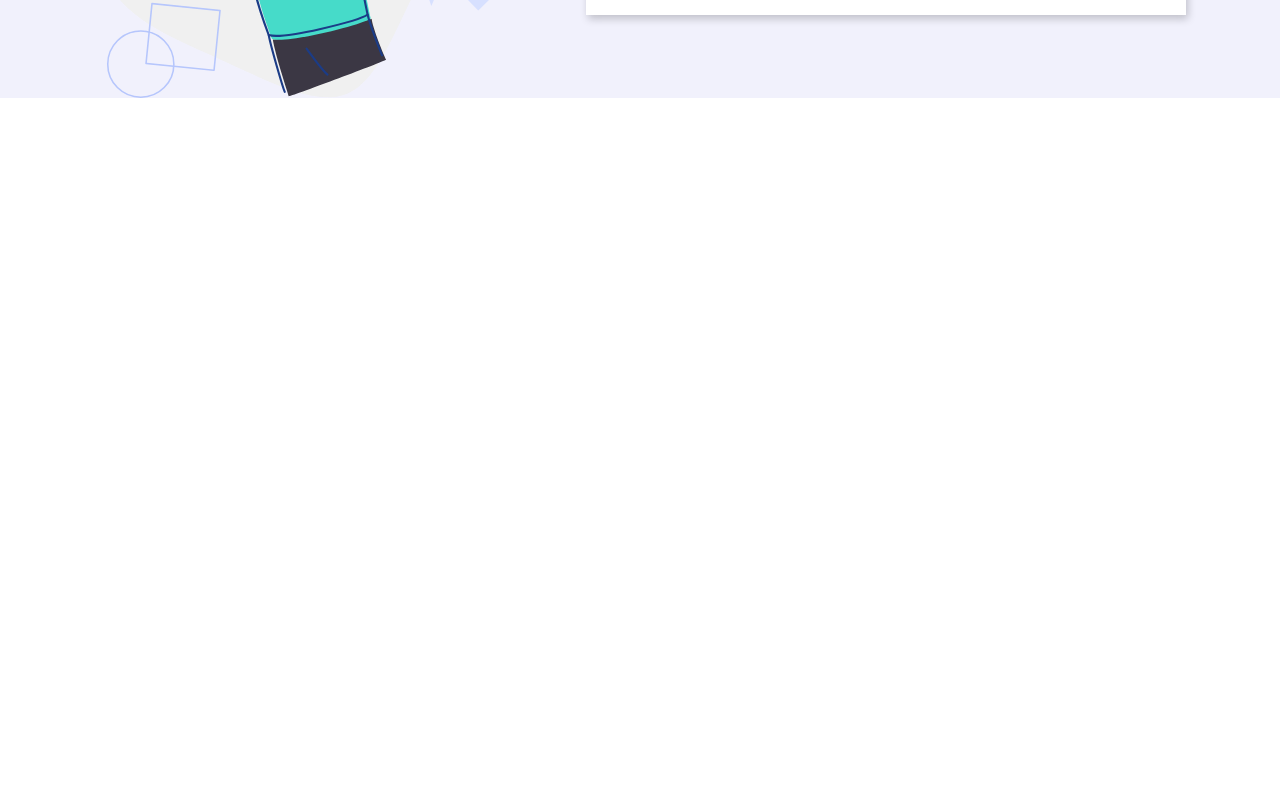
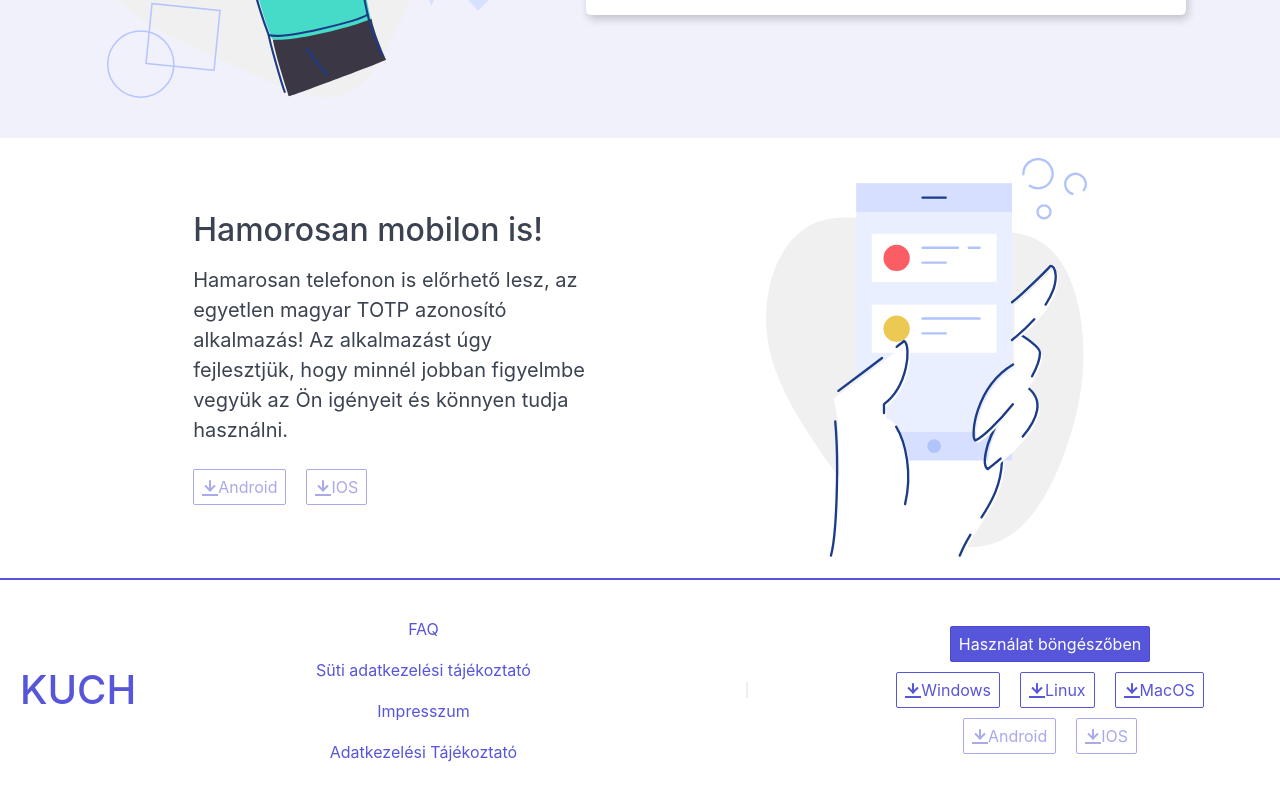
Before and after one commit to kuch-app/website, a React (Vite) app: page / in a window 1280 px wide. Shown: the part 1488-2288 px from the top of the page. Before the commit the page ends 1586 px from the top, so only its background shows below. Built offline with nearby package versions, Linux system fonts and the light colour scheme.

Commit message:
landing page -> + mobile

```diff
--- a/src/App.jsx
+++ b/src/App.jsx
@@ -4,6 +4,7 @@ import Navbar from "./components/Navbar";
 import Landing from "./components/Landing";
 import WhyUs from "./components/WhyUs";
 import Footer from "./components/Footer";
+import Mobile from "./components/mobile";
 
 
 export default () => (
@@ -11,6 +12,7 @@ export default () => (
     <Navbar/>
     <Landing/>
     <WhyUs/>
-    {/* <Footer/> */}
+    <Mobile/>
+    <Footer/>
   </>
 );
--- a/src/Web.jsx
+++ b/src/Web.jsx
@@ -112,7 +112,7 @@ function App() {
                                 <li key={index}>
                                     <div className="card cardelem">
                                         <h2>{code.otp}</h2>
-                                        <p className="text-small">{code.name}</p>
+                                        <p className="text-small"><i class="icon icon-people"></i> {code.name}</p>
                                         <div className="buttons">
                                             <button
                                                 className="btn my"
@@ -123,8 +123,7 @@ function App() {
                                             <button
                                                 className="btn btn-error"
                                                 onClick={() => openDeleteModal(code)}
-                                            >
-                                                Törlés
+                                            ><i class="icon icon-delete"></i>
                                             </button>
                                         </div>
                                     </div>
--- a/src/components/Footer.jsx
+++ b/src/components/Footer.jsx
@@ -1,24 +1,35 @@
 import React from "react";
+import "../public/styles/footer.css"
 
 const navigateToWeb = () => {
     window.location.href = '/web.html';
 };
 
 const Footer = () => (
-    <div className="navbar">
-        <div className="navbar-front">
-        <a href="/">
+    <div className="navbar-f">
+        <div className="navbar-front-f">
+        <a href="/website/">
             <h1>KUCH</h1>
         </a>
         </div>
-        <div className="navbar-center">
-            <a onClick={navigateToWeb}>A Kuchról</a>
-            <a onClick={navigateToWeb}>FAQ</a>
-            <a onClick={navigateToWeb}>Adatkezelési Tájékoztató</a>
+        <div className="navbar-center-f">
+            <button class="btn btn-link">FAQ</button>
+            <button class="btn btn-link">Süti adatkezelési tájékoztató</button>
+            <button class="btn btn-link">Impresszum</button>
+            <button class="btn btn-link">Adatkezelési Tájékoztató</button>
         </div>
-        <div className="navbar-end">
-            <button className="main-button" onClick={navigateToWeb}>Használat böngészőben</button>
-            <button>Alkalmazás letöltése</button>
+        <div class="divider-vert"></div>
+        <div className="navbar-end-f">
+            <button className="btn btn-primary" onClick={navigateToWeb}>Használat böngészőben</button>
+            <div className="buttons">
+                <button className="btn"><i class="icon icon-download"/>Windows</button>
+                <button className="btn"><i class="icon icon-download"/>Linux</button>
+                <button className="btn"><i class="icon icon-download"/>MacOS</button>
+            </div>
+            <div className="buttons">
+                <button className="btn disabled"><i class="icon icon-download"/>Android</button>
+                <button className="btn disabled"><i class="icon icon-download"/>IOS</button>
+            </div>
         </div>
     </div>
 );
--- a/src/components/Landing.jsx
+++ b/src/components/Landing.jsx
@@ -12,7 +12,7 @@ const Landing = () => (
         </h1>
         <div className="buttons">
             <button className="btn btn-primary btn-lg" onClick={navigateToWeb}>Használat böngészőben</button>
-            <button className="btn btn-lg">Alkalmazás letöltése</button>
+            <button className="btn btn-lg"><i class="icon icon-download"></i> Alkalmazás letöltése</button>
         </div>
         <img className="landing-img" src={illSvg} alt="Illustration" />
     </div>
--- /dev/null
+++ b/src/components/Mobile.jsx
@@ -0,0 +1,21 @@
+import React from "react";
+import illSvg from "../public/assets/drawkit-grape-pack-illustration-14.svg";
+import "../public/styles/mobile.css"
+
+const Mobile = () => (
+    <div className="mobile-container">
+        <div className="text-cont">
+            <h2>Hamorosan mobilon is!</h2>
+            <p className="text-mobile">
+                Hamarosan telefonon is előrhető lesz, az egyetlen magyar TOTP azonosító alkalmazás!
+                Az alkalmazást úgy fejlesztjük, hogy minnél jobban figyelmbe vegyük az Ön igényeit és könnyen tudja használni.
+            </p>
+            <div className="button-cont">
+                <button className="btn disabled"><i class="icon icon-download"/>Android</button>
+                <button className="btn disabled"><i class="icon icon-download"/>IOS</button>
+            </div>
+        </div>
+        <img className="img-1" src={illSvg} alt="" />
+    </div>
+);
+export default Mobile;
--- a/src/components/Navbar.jsx
+++ b/src/components/Navbar.jsx
@@ -16,7 +16,7 @@ const Navbar = () => (
         </div>
         <div className="navbar-end">
             <button className="btn btn-primary" onClick={navigateToWeb}>Használat böngészőben</button>
-            <button className="btn">Alkalmazás letöltése</button>
+            <button className="btn">Alkalmazás letöltése </button>
         </div>
     </div>
 );
--- /dev/null
+++ b/src/public/styles/footer.css
@@ -0,0 +1,46 @@
+a {
+    text-decoration: none !important;
+}
+
+.navbar-f {
+    display: flex;
+    justify-content: space-between;
+    align-items: center;
+    flex-wrap: wrap;
+    padding: 0.5rem;
+    padding-left: 1rem;
+    padding-right: 1rem;
+}
+
+.buttons {
+    display: flex;
+}
+
+.navbar-end-f {
+    display: flex;
+    align-items: center;
+    flex-direction: column;
+    justify-content: center;
+    width: 20rem;
+    height: 10rem;
+    gap: 0.5rem;
+}
+
+.navbar-center-f {
+    display: flex;
+    align-items: center;
+    flex-direction: column;
+    justify-content: center;
+    width: 20rem;
+    height: 10rem;
+    gap: 5px;
+}
+
+.navbar-f {
+    border-top: 2px solid #5755d9; /* 2px top border with a solid black line */
+}
+
+h1 {
+    margin: 0px;
+    padding: 0px;
+}
--- /dev/null
+++ b/src/public/styles/mobile.css
@@ -0,0 +1,12 @@
+.mobile-container {
+    padding: 1rem;
+    display: flex;
+    justify-content: space-evenly;
+    align-items: center;
+}
+
+.text-mobile {
+    width: auto;
+    max-width: 20rem;
+    font-size: 20px;
+}
--- a/src/public/styles/web.css
+++ b/src/public/styles/web.css
@@ -28,7 +28,7 @@ input[type="text"] {
 .cardelem {
     padding: 1rem;
     padding-top: 0.5rem !important;
-    border-radius: 0px;
+    border-radius: 5px;
     box-shadow: 2px 4px 8px rgba(0, 0, 0, 0.2);
     outline: none;
 }
--- a/src/public/styles/whyus.css
+++ b/src/public/styles/whyus.css
@@ -17,10 +17,14 @@
     max-height: 20rem;
 }
 
+.whyus-container {
+    padding-bottom: 2rem;
+}
+
 .text {
     flex: 1 1 calc(50%); /* Each item takes up roughly one-third of the row, minus the gap */
     max-width: calc(50%);
-    border-radius: 0px;
+    border-radius: 5px;
     box-shadow: 2px 4px 8px rgba(0, 0, 0, 0.2);
     outline: none;
     background: #fff;
```
